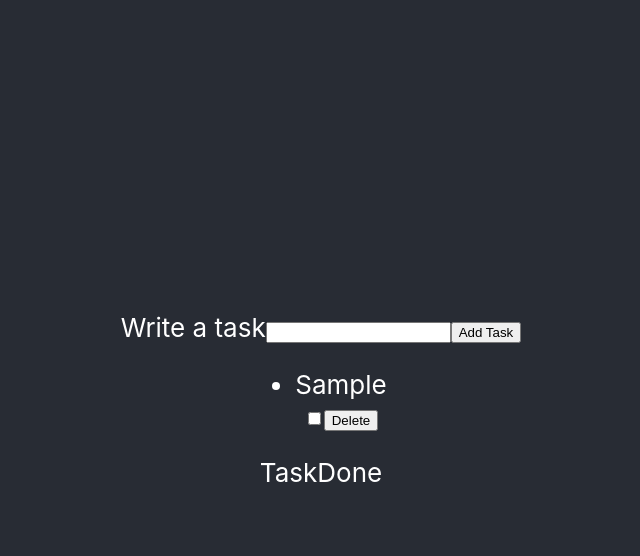
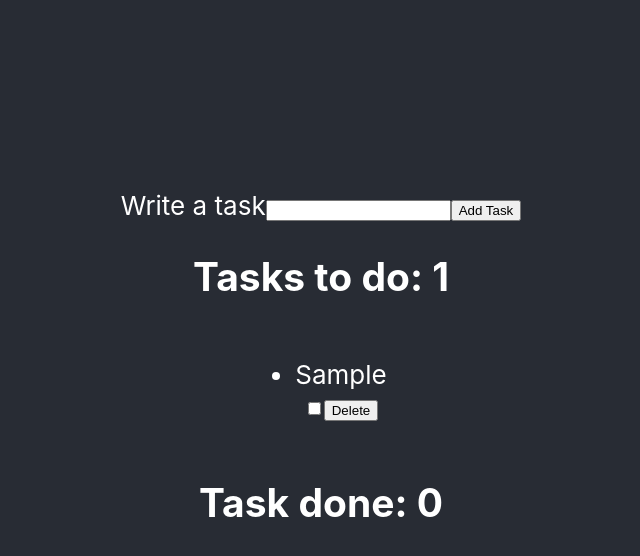
Before and after one commit to mgmaxi/todo-list, a React (Create React App) app: page / in a window 1280 px wide. Both pictures are taken after typing "Sample" into the empty fields and a click on the button "Add Task". Shown: the top 556 px of the page, without its empty margins (319-959 px from the left). Built offline with nearby package versions, Linux system fonts and the light colour scheme.

Commit message:
Show tasks done and not done in different components

```diff
--- a/src/App.js
+++ b/src/App.js
@@ -38,7 +38,12 @@ function App() {
           onTaskDelete={taskDelete}
           onToggleTaskDone={toggleTaskDone}
         ></TaskList>
-        <TaskDone></TaskDone>
+        <TaskDone
+          tasks={tasks}
+          onTaskAdd={taskAdd}
+          onTaskDelete={taskDelete}
+          onToggleTaskDone={toggleTaskDone}
+        ></TaskDone>
       </main>
       <footer></footer>
     </div>
--- a/src/components/TaskDone.js
+++ b/src/components/TaskDone.js
@@ -1,7 +1,24 @@
 import React from 'react';
 
-const TaskDone = () => {
-  return <div>TaskDone</div>;
+const TaskDone = ({ tasks, onTaskDelete, onToggleTaskDone }) => {
+  return (
+    <>
+      <h2>Task done: {tasks.filter((task) => task.done === true).length}</h2>
+      <ul>
+        {tasks.map((task) =>
+          task.done === true ? (
+            <div key={task.id}>
+              <li>{task.name}</li>
+              <input type="checkbox" onChange={() => onToggleTaskDone(task)} />
+              <button onClick={() => onTaskDelete(task)}>Delete</button>
+            </div>
+          ) : (
+            ''
+          )
+        )}
+      </ul>
+    </>
+  );
 };
 
 export default TaskDone;
--- a/src/components/TaskList.js
+++ b/src/components/TaskList.js
@@ -3,14 +3,19 @@ import React from 'react';
 const TaskList = ({ tasks, onTaskDelete, onToggleTaskDone }) => {
   return (
     <>
+      <h2>Tasks to do: {tasks.filter((task) => task.done === false).length}</h2>
       <ul>
-        {tasks.map((task) => (
-          <div key={task.id}>
-            <li>{task.name}</li>
-            <input type="checkbox" onChange={() => onToggleTaskDone(task)} />
-            <button onClick={() => onTaskDelete(task)}>Delete</button>
-          </div>
-        ))}
+        {tasks.map((task) =>
+          task.done === false ? (
+            <div key={task.id}>
+              <li>{task.name}</li>
+              <input type="checkbox" onChange={() => onToggleTaskDone(task)} />
+              <button onClick={() => onTaskDelete(task)}>Delete</button>
+            </div>
+          ) : (
+            ''
+          )
+        )}
       </ul>
     </>
   );
```
